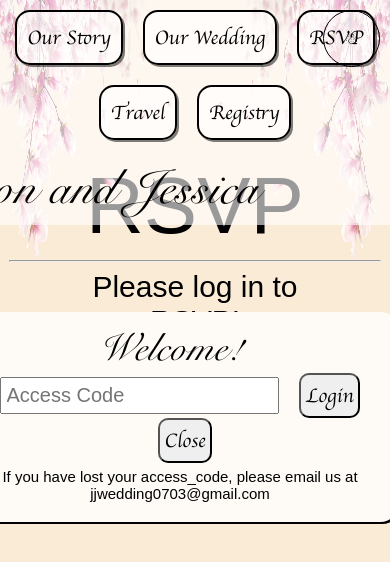
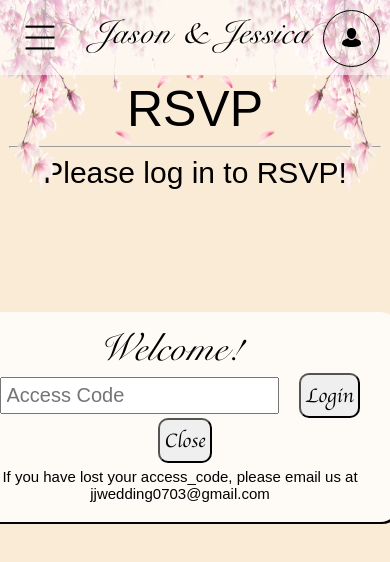
Before and after one commit to 0dividedby0/jjwedding, an Angular app in the folder client/: page /rsvp in a window 390 px wide. Shown: the top 562 px of the page. Built offline with nearby package versions, Linux system fonts and the light colour scheme.

Commit message:
Massive UI update (icons, mobile support)

```diff
--- a/client/src/app/guest.service.ts
+++ b/client/src/app/guest.service.ts
@@ -19,7 +19,7 @@ interface Guest {
     providedIn: 'root'
 })
 export class GuestService {
-    static prod = true;
+    static prod = false;
     static rootURL: string = GuestService.prod ? "http://75.172.128.175:7318" : "http://192.168.0.34:7318";
 
     authenticateParty(access_code: string): void {
--- a/client/src/app/home-page/home-page.component.css
+++ b/client/src/app/home-page/home-page.component.css
@@ -58,17 +58,34 @@
     vertical-align: middle;
     font-size: 25px;
     display: inline-block;
-    margin-bottom: 15px;
+    margin-bottom: 40px;
+}
+.title-mobile {
+    display: none;
+}
+.menuItem-mobile {
+    display: none;
 }
 @media (max-width: 1000px) {
+    .title {
+        display: none;
+    }
     .menuItem {
-        font-size: 15px;
+        display: none;
+    }
+    .title-mobile {
+        display: block;
+        font-size: 45px;
+        text-align: left;
+        margin-left: 30px;
+
+    }
+    .menuItem-mobile {
+        display: inline-block;
     }
     .menuButton {
-        margin-left: 1%;
-        margin-right: 1%;
-    }
-    .titleBanner {
-        font-size: 50px;
+        margin: 5px;
+        margin-left: 3%;
+        margin-right: 3%;
     }
 }
--- a/client/src/app/home-page/home-page.component.html
+++ b/client/src/app/home-page/home-page.component.html
@@ -1,9 +1,15 @@
 <div class="bg" style="background-image: url('images/engagement.jpg');">
     <img *ngIf="fireworksShowing" [@fireworkAnimation]="fireworksShowing ? 'fireworksIn': 'fireworksOut'" class="fireworks" src="images/fireworks.gif"/>
     <div class="titleBanner">
+        <!-- Standard -->
         <span class="menuItem standardText">July 2, 2022</span>
         <div class="title cursiveText">{{title}}</div>
         <span class="menuItem standardText">Woodland, WA</span>
+        <!-- Mobile -->
+        <div style="width: 320px; text-align: center;">
+            <div class="title-mobile cursiveText">{{title}}</div>
+            <span class="menuItem-mobile standardText">July 2, 2022 &nbsp;&nbsp;-&nbsp;&nbsp; Woodland, WA</span>
+        </div>
     </div>
     <div class="menuBar">
         <a class="menuButton" href="story">Our Story</a>
--- a/client/src/app/login/login.component.html
+++ b/client/src/app/login/login.component.html
@@ -1,5 +1,6 @@
 <div class="accountButton" (click)="accountWindowShowing = true">
-    {{currentParty.authenticated ? (currentParty.party[0] + currentParty.party[1]).toUpperCase() : "☃︎"}}
+    <div *ngIf="currentParty.authenticated">{{(currentParty.party[0] + currentParty.party[1]).toUpperCase()}}</div>
+    <img *ngIf="!currentParty.authenticated" style="width: 75%; height: 75%; margin-top: 2px;" src="images/profile.png">
 </div>
 <div class="popup" *ngIf="accountWindowShowing">
     <div *ngIf="!currentParty.authenticated">
--- a/client/src/app/nav-bar/nav-bar.component.css
+++ b/client/src/app/nav-bar/nav-bar.component.css
@@ -35,6 +35,9 @@
     float: right;
     margin-right: 90px;
 }
+.menuItem-mobile {
+    display: none;
+}
 .pageTitle {
     clear: both;
     display: inline-block;
@@ -46,22 +49,68 @@
 .menuButtonGroup {
     float: left;
 }
+.menu-mobile-button {
+    display: none;
+}
+.flowersLeft {
+    float: left;
+    transform: scaleX(-1);
+    height: 300px;
+    margin-bottom: -150px;
+    width: 45%;
+}
+.flowersRight {
+    float: right;
+    height: 300px;
+    margin-bottom: -150px;
+    width: 45%;
+}
 @media (max-width: 1000px) {
     .menuItem {
-        width: 100%;
+        display: none;
+    }
+    .menuItem-mobile {
+        display: inline-block;
+        font-size: 35px;
+        color: black;
+        text-decoration: none;
+        margin-top: 10px;
+        margin-left: -50px;
     }
     .menuBar {
         text-align: center;
     }
     .menuButtonGroup {
-        float: none;
+        display: none;
     }
-    .spacer {
-        height: 150px;
+    .menuBar {
+        height: 75px;
+        vertical-align: middle;
+    }
+    .menu-mobile-button {
+        display: block;
+        width: 30px;
+        height: 25px;
+        float: left;
+        cursor: pointer;
+        padding: 25px;
+    }
+    .menu-mobile {
+        margin-top: 19px;
+        width: 100%;
+        background: rgba(255,255,255,0.6);
+        padding-bottom: 5px;
+    }
+    .flowersLeft {
+        height: 220px;
+        width: 50%;
+    }
+    .flowersRight {
+        height: 220px;
+        width: 50%;
+    }
+    .pageTitle {
+        position: relative;
+        font-size: 50px;
     }
 }
-@media (max-width: 600px) {
-    .spacer {
-        height: 225px;
-    }
-}
--- a/client/src/app/nav-bar/nav-bar.component.html
+++ b/client/src/app/nav-bar/nav-bar.component.html
@@ -1,4 +1,6 @@
 <div class="menuBar">
+    <img src="images/hamburgerMenu.png" class="menu-mobile-button" (click)="toggleMenu()">
+    <a class="menuItem-mobile cursiveText" href="home">Jason & Jessica</a>
     <div class="menuButtonGroup">
         <a class="menuButton" href="story">Our Story</a>
         <a class="menuButton" href="wedding">Our Wedding</a>
@@ -6,9 +8,16 @@
         <a class="menuButton" href="travel">Travel</a>
         <a class="menuButton" href="registry">Registry</a>
     </div>
-    <a class="menuItem cursiveText" href="home">Jason and Jessica</a>
+    <a class="menuItem cursiveText" href="home">Jason & Jessica</a>
+    <div *ngIf="menuShowing" class="menu-mobile">
+        <a class="menuButton" href="story">Our Story</a>
+        <a class="menuButton" href="wedding">Our Wedding</a>
+        <a class="menuButton" href="rsvp">RSVP</a>
+        <a class="menuButton" href="travel">Travel</a>
+        <a class="menuButton" href="registry">Registry</a>
+    </div>
 </div>
-<img src="images/cornerFlowers.png" style="float: left; transform: scaleX(-1); height: 300px; margin-bottom: -150px; width: 45%;">
-<img src="images/cornerFlowers.png" style="float: right; height: 300px; margin-bottom: -150px; width: 45%;">
+<img src="images/cornerFlowers.png" class="flowersLeft">
+<img src="images/cornerFlowers.png" class="flowersRight">
 <div class="pageTitle standardText">{{title}}</div>
 <hr style="width: 95%;">
--- a/client/src/app/nav-bar/nav-bar.component.ts
+++ b/client/src/app/nav-bar/nav-bar.component.ts
@@ -8,8 +8,15 @@ import { Component, OnInit, Input } from '@angular/core';
 export class NavBarComponent implements OnInit {
 
   @Input() title!: String;
+  menuShowing: boolean;
 
-  constructor() { }
+  constructor() {
+    this.menuShowing = false;
+  }
+
+  toggleMenu() {
+    this.menuShowing = !this.menuShowing;
+  }
 
   ngOnInit(): void {
   }
--- a/client/src/app/registry-page/registry-page.component.css
+++ b/client/src/app/registry-page/registry-page.component.css
@@ -22,3 +22,16 @@
     background-repeat: no-repeat;
     background-size: contain;
 }
+.welcomeText {
+    font-size: 50px;
+    position: relative;
+}
+@media (max-width: 1000px) {
+    .sideBlinder {
+        display: none;
+    }
+    .welcomeText{
+        font-size: 30px;
+        margin-bottom: 20px;
+    }
+}
--- a/client/src/app/rsvp-page/rsvp-page.component.css
+++ b/client/src/app/rsvp-page/rsvp-page.component.css
@@ -29,3 +29,19 @@ input[type='radio'] {
 input[type='radio']:checked {
     background: #abd;
 }
+.partyName {
+    font-size: 80px;
+}
+@media (max-width: 1000px) {
+    .partyName {
+        font-size: 50px;
+        margin-left: 25px;
+    }
+    .subheader {
+        font-size: 20px;
+    }
+    .rsvpItem {
+        margin: 0px;
+        max-width: 33%;
+    }
+}
--- a/client/src/app/rsvp-page/rsvp-page.component.html
+++ b/client/src/app/rsvp-page/rsvp-page.component.html
@@ -3,7 +3,7 @@
     <app-nav-bar title="RSVP"></app-nav-bar>
     <div class="primaryContent" style="text-align: center;">
         <div *ngIf="currentParty.authenticated">
-            <div class="cursiveText" style="font-size: 80px;">{{currentParty.party}}</div>
+            <div class="partyName cursiveText">{{currentParty.party}}</div>
             <div *ngIf="!currentParty.responded">
                 <div class="standardText">You are invited to the wedding of Jessica Peebles and Jason Halcomb! We look forward to seeing you!</div>
                 <div style="margin-top: 30px;">
--- a/client/src/styles.css
+++ b/client/src/styles.css
@@ -25,10 +25,12 @@ html, body, app-root {
     font-weight: bold;
     text-decoration: underline;
     font-family: Arial, Helvetica, sans-serif;
+    position: relative;
 }
 .primaryContent {
     padding-left: 80px;
     padding-right: 80px;
+    padding-bottom: 80px;
     font-size: 20px;
     font-family: Arial, Helvetica, sans-serif;
 }
@@ -56,3 +58,10 @@ html, body, app-root {
     font-size: 20px;
     font-family: Snell, cursive;
 }
+@media (max-width: 1000px) {
+    .primaryContent {
+        padding-left: 20px;
+        padding-right: 20px;
+        padding-bottom: 20px;
+    }
+}
```
Also changed, not shown: client/src/app/registry-page/registry-page.component.html (+5 -5 lines), client/src/images/hamburgerMenu.png (added), client/src/images/profile.png (added), 6 other files (tests, documents, lock files or other folders).
